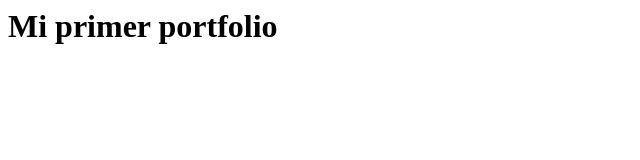
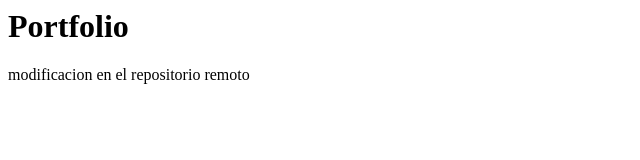
Before and after one commit to fac0-r/PortfolioFrontend, a plain HTML site: page index.html in a window 1280 px wide. Shown: the whole page, without its empty margins (0-640 px from the left). Drawn offline with Linux system fonts and the light colour scheme.

Commit message:
Update index.html

```diff
--- a/index.html
+++ b/index.html
@@ -1 +1,2 @@
-<h1> Mi primer portfolio <h1>
+<h1>Portfolio</h1>
+<p> modificacion en el repositorio remoto</p>
```
